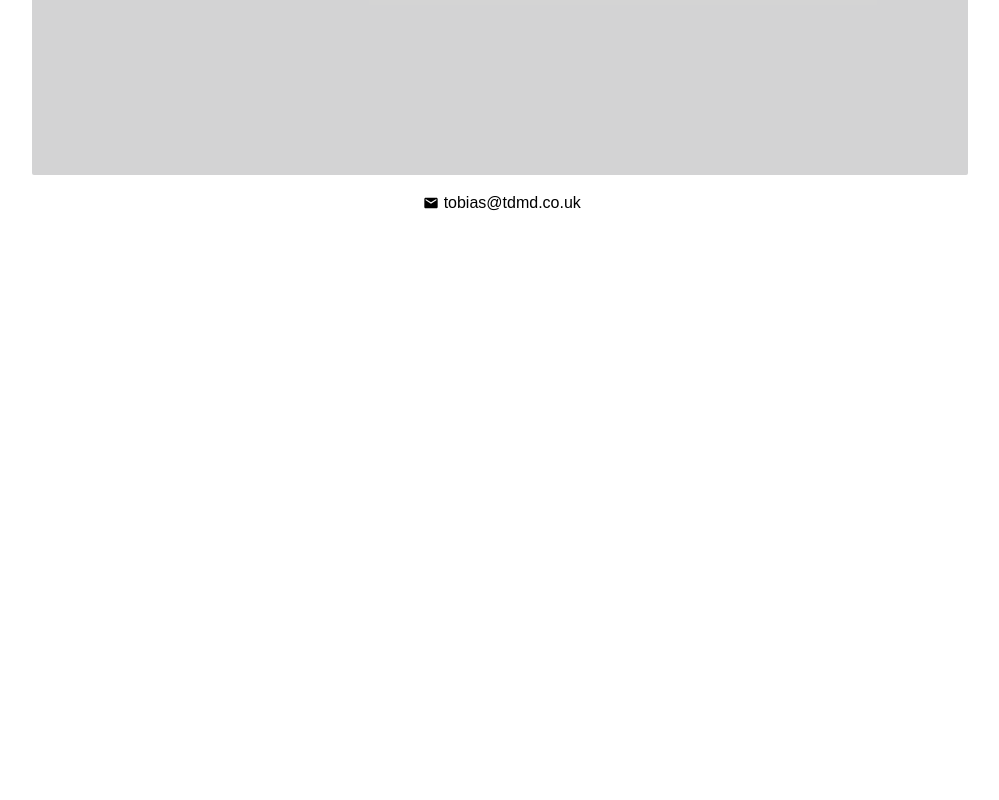
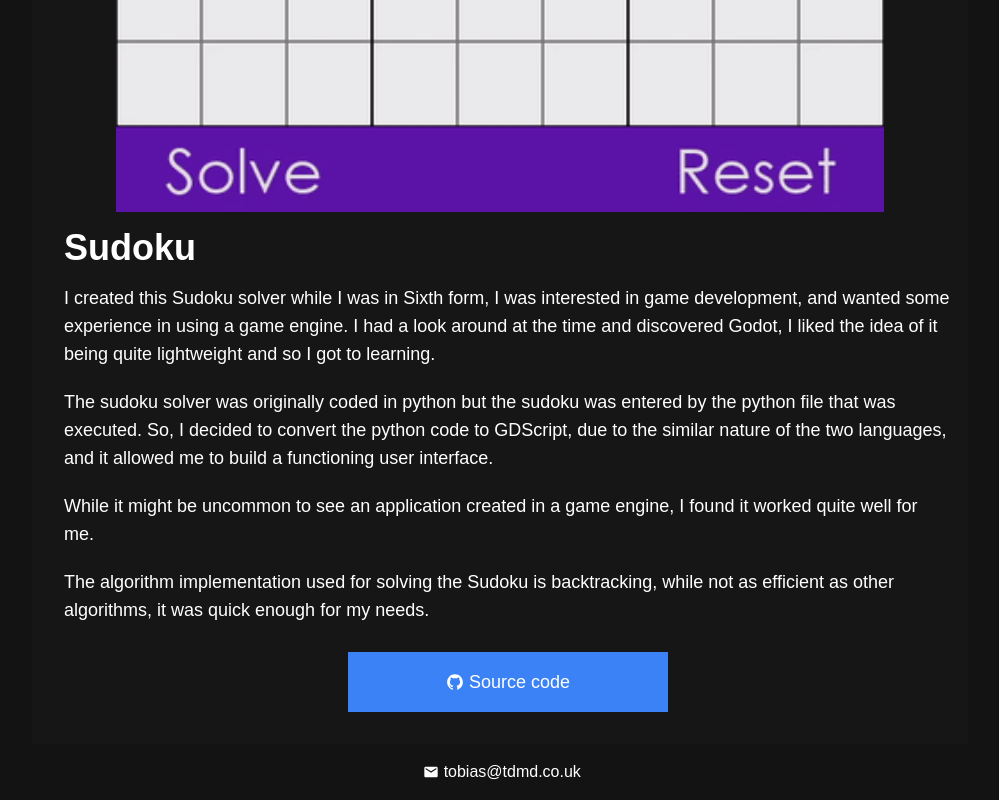
Before and after one commit to AmzingTobias/Portfolio, a Next.js app: page /projects/sudoku in a window 1280 px wide. Before the commit this address had no page. Shown: the part 758-1558 px from the top of the page, without its empty margins (140-1139 px from the left). Before the commit the page ends 989 px from the top, so only its background shows below. Built offline with nearby package versions, Linux system fonts and the light colour scheme.

Commit message:
Create Sudoku page

```diff
--- /dev/null
+++ b/app/projects/sudoku/page.tsx
@@ -0,0 +1,43 @@
+import sudokuGif from "../../../public/sudoku/showcase.gif";
+import ProjectTemplate, { TProjectTemplate } from "../ProjectTemplate";
+
+const sudoku_project: TProjectTemplate = {
+  project_name: "Sudoku",
+  project_details: [
+    "I created this Sudoku solver while I was in Sixth form, I was interested in game development, and wanted some experience in using a game engine. I had a look around at the time and discovered Godot, I liked the idea of it being quite lightweight and so I got to learning.",
+    "The sudoku solver was originally coded in python but the sudoku was entered by the python file that was executed. So, I decided to convert the python code to GDScript, due to the similar nature of the two languages, and it allowed me to build a functioning user interface.",
+    "While it might be uncommon to see an application created in a game engine, I found it worked quite well for me. ",
+    "The algorithm implementation used for solving the Sudoku is backtracking, while not as efficient as other algorithms, it was quick enough for my needs.",
+  ],
+  image_details: {
+    srcs: [sudokuGif.src],
+    height: 1536,
+    width: 1536,
+    slideshowSpeedMs: 0,
+  },
+  project_btns: {
+    github_links: [
+      {
+        display: "Source code",
+        link: "https://github.com/AmzingTobias/sudoku-solver-godot",
+      },
+    ],
+  },
+  use_row: true,
+};
+
+const SudokuProjectPage = () => {
+  return (
+    <main className="w-full">
+      <ProjectTemplate
+        project_name={sudoku_project.project_name}
+        image_details={sudoku_project.image_details}
+        project_details={sudoku_project.project_details}
+        project_btns={sudoku_project.project_btns}
+        use_row={true}
+      />
+    </main>
+  );
+};
+
+export default SudokuProjectPage;
```
Also changed, not shown: project-details/Sudoku.txt (added).
